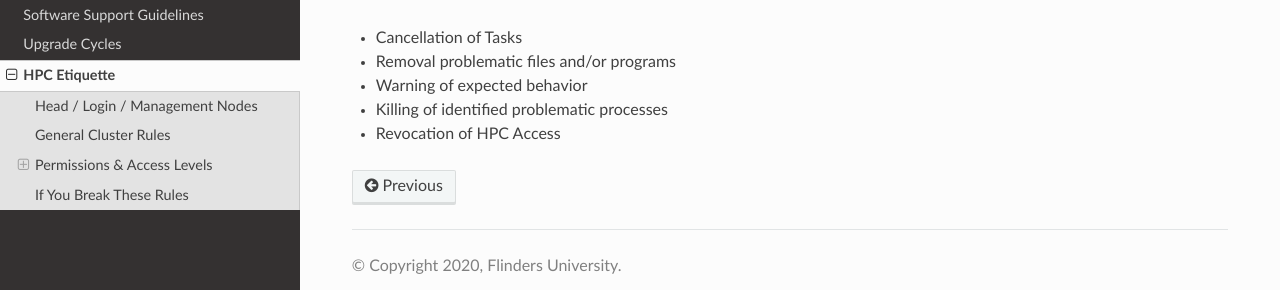
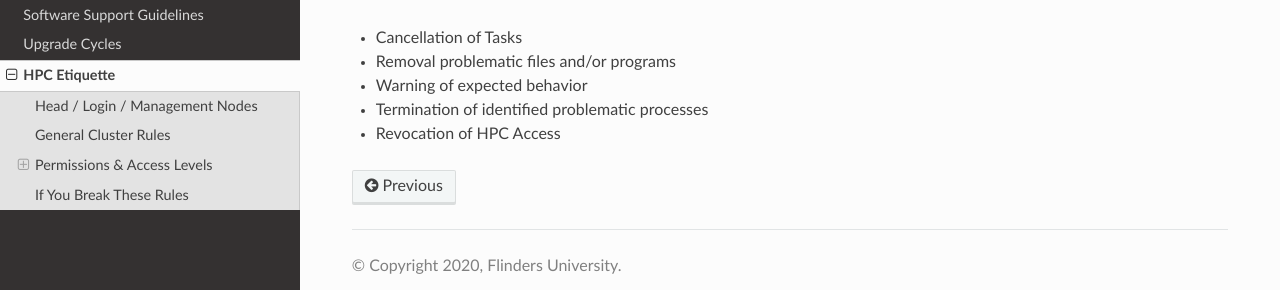
Before and after one commit to flindersuni/DeepThoughtHPC-docs, a Sphinx documentation site: the page built from docs/source/policies/accessandpermissions.rst, in a window 1280 px wide and 900 px high, scrolled down 963 px. Shown: the part 565-855 px from the top of the window. Built offline with Sphinx 7.4.7 and the Read the Docs theme 2.0.0, drawn with Linux system fonts in a browser that asks for light colours.

Commit message:
Update accessandpermissions.rst
Minor phrasing  changes

```diff
--- a/docs/source/policies/accessandpermissions.rst
+++ b/docs/source/policies/accessandpermissions.rst
@@ -82,5 +82,5 @@ If you break these rules the HPC Team may take any or all of these actions:
 * Cancellation of Tasks
 * Removal problematic files and/or programs
 * Warning of expected behavior
-* Killing of identified problematic processes
+* Termination of identified problematic processes
 * Revocation of HPC Access
```
